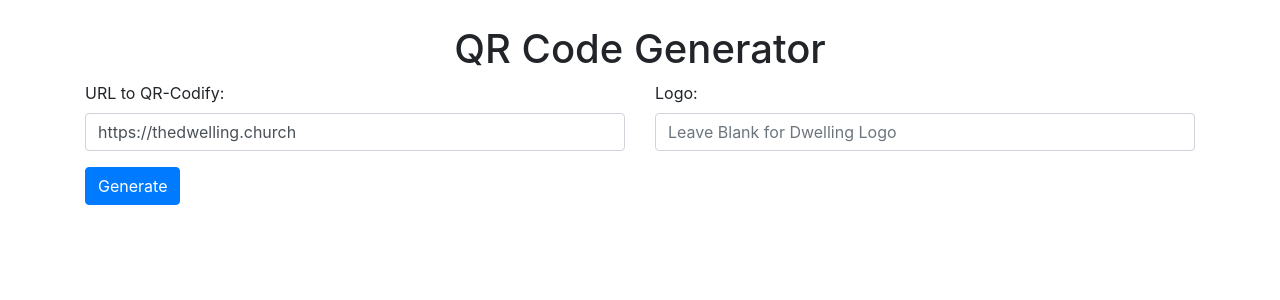
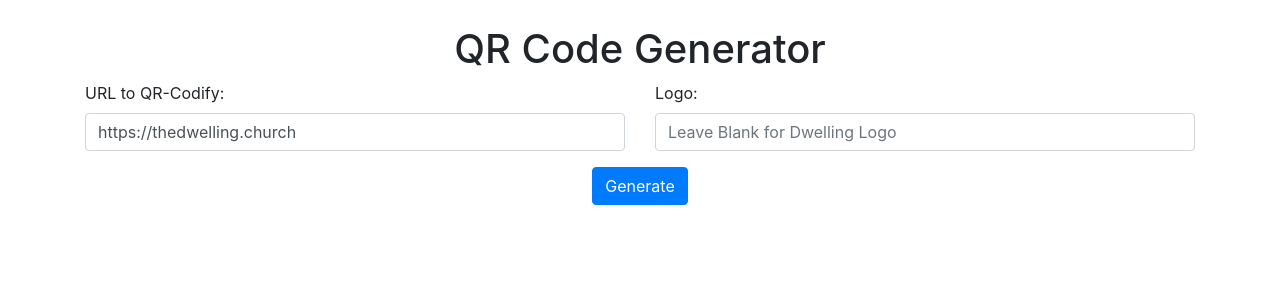
Before and after one commit to trtmn/qr-code-dwelling, a Flask app: page / in a window 1280 px wide. Shown: the top 300 px of the page. Run offline with Flask 3, Linux system fonts and the light colour scheme; some libraries are stand-ins or nearby versions.

Commit message:
Center the button

```diff
--- a/templates/index.html
+++ b/templates/index.html
@@ -35,7 +35,7 @@
                 </div>
             </div>
             <div class="row">
-                <div class="col-12">
+                <div class="col-12 text-center">
                     <input type="submit" value="Generate" class="btn btn-primary mt-3">
                 </div>
             </div>
```
